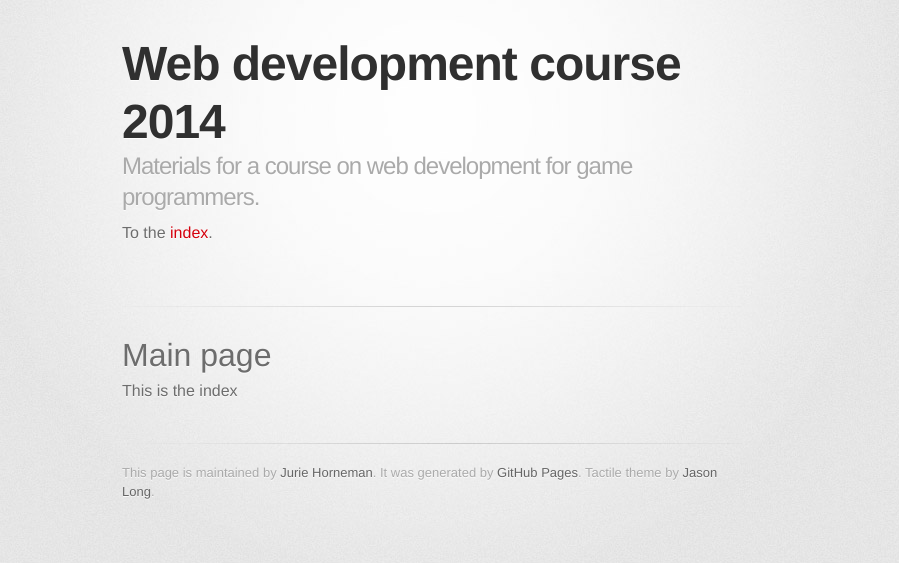
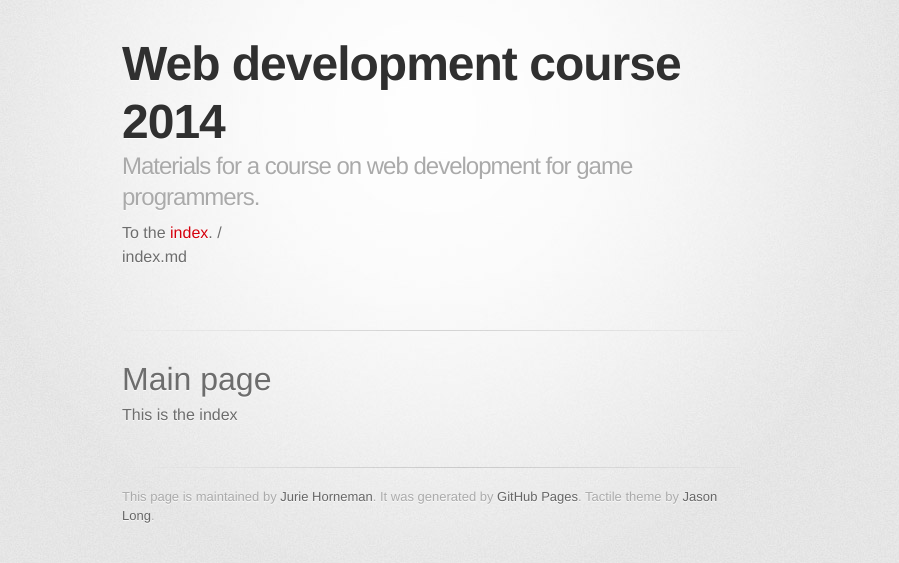
Before and after one commit to jhorneman/web-dev-course-2014, a Jekyll site: the page built from index.md, in a window 1280 px wide. Shown: the top 563 px of the page, without its empty margins (208-1107 px from the left). Built offline with Jekyll 4.4.1, drawn with Linux system fonts in a browser that asks for light colours; some web fonts are replaced.

```diff
--- a/_layouts/default.html
+++ b/_layouts/default.html
@@ -21,7 +21,7 @@
           <h1>Web development course 2014</h1>
           <h2>Materials for a course on web development for game programmers.</h2>
           {% if page.url != 'index.html' %}
-          <p>To the <a href="index.html">index</a>.</p>
+          <p>To the <a href="index.html">index</a>. {{ page.url }} <br/> {{page.path }}</p>
           {% endif %}
         </header>
 
```
